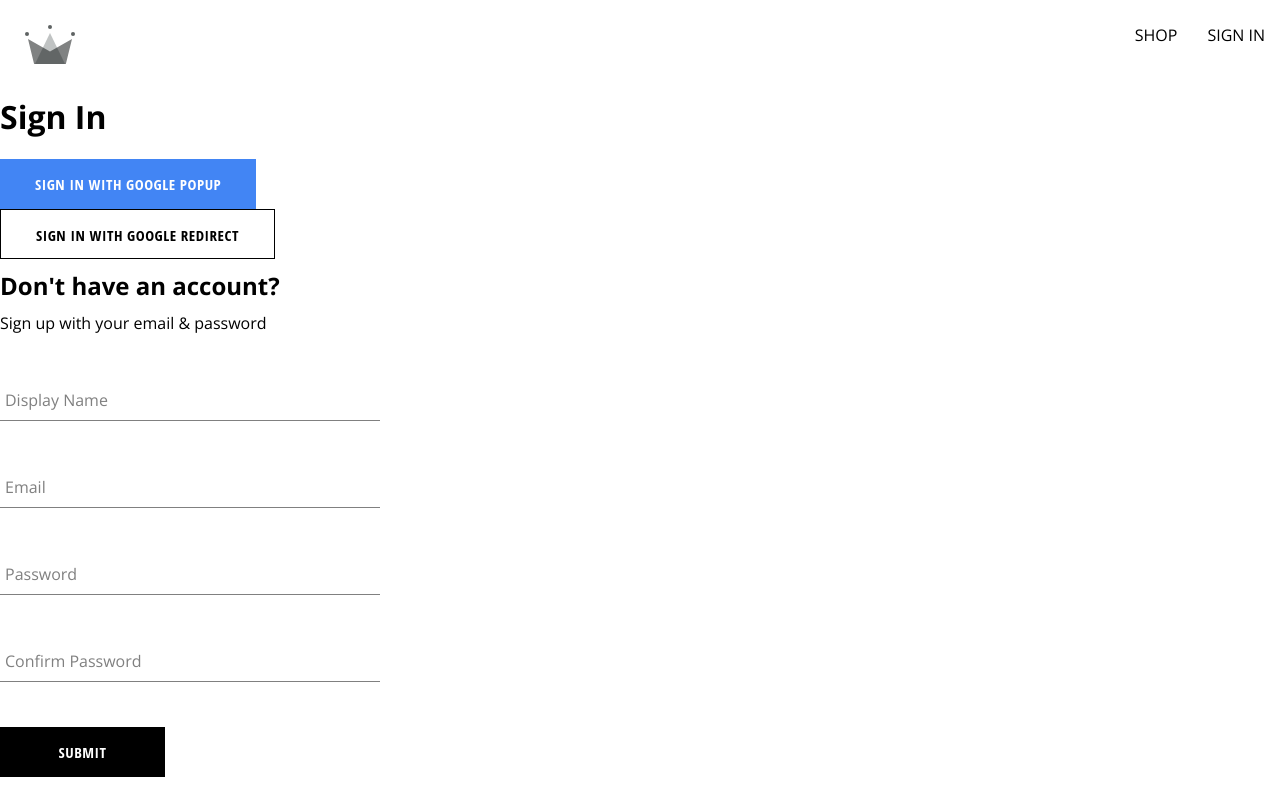
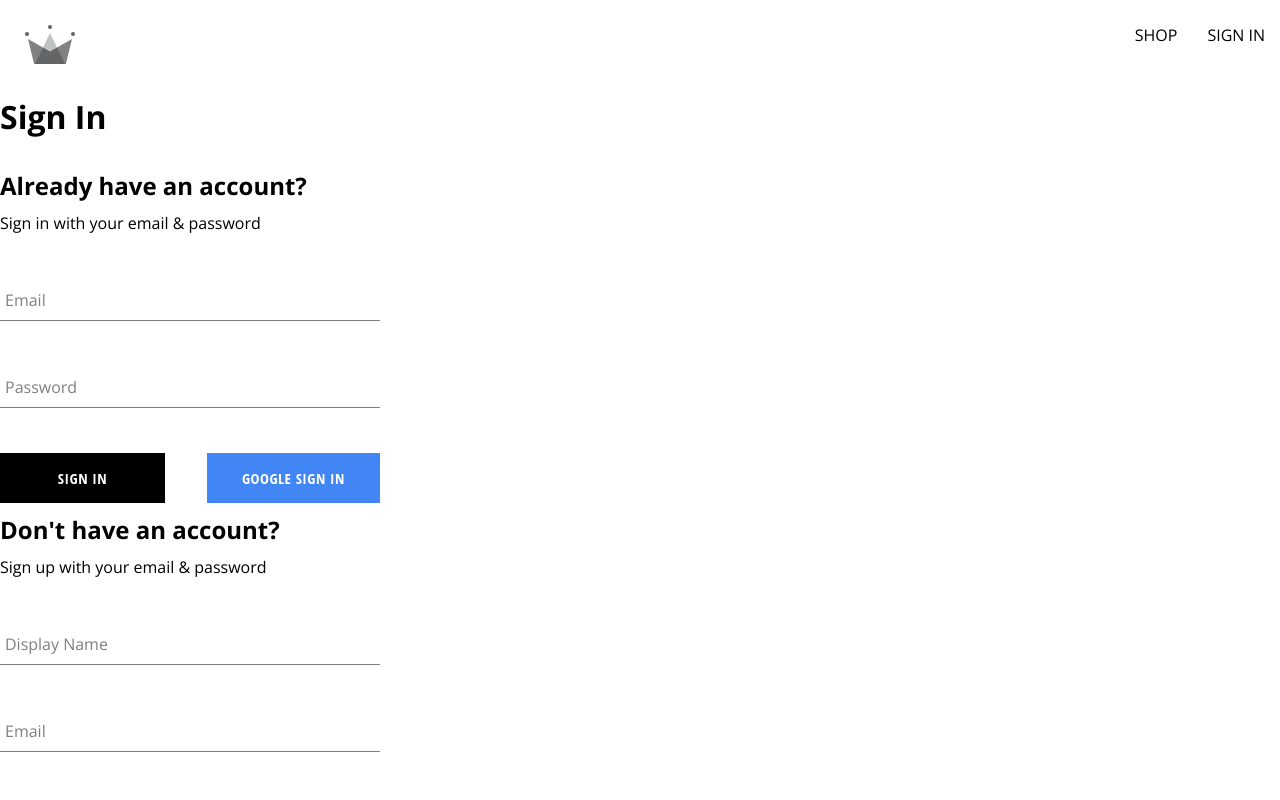
Before and after one commit to Chiewy23/crwn-clothing, a React (Create React App) app: page /auth in a window 1280 px wide. Shown: the top 800 px of the page. Built offline with nearby package versions, Linux system fonts and the light colour scheme.

Commit message:
Additional styling, code tidy-up

```diff
--- a/src/components/sign-in-form/sign-in-form.components.jsx
+++ b/src/components/sign-in-form/sign-in-form.components.jsx
@@ -1,5 +1,5 @@
 import { useState } from "react";
-import { createAuthUserWithEmailAndPassword, createUserDocumentFromAuth } from "../../utilities/firebase/firebase.utils";
+import { signInWithGooglePopup, createUserDocumentFromAuth } from "../../utilities/firebase/firebase.utils";
 
 import FormInput from "../form-input/form-input.component";
 import Button from "../button/button.component";
@@ -35,6 +35,11 @@ const SignInForm = () => {
         setFormFields(defaultFormFields);
     }
 
+    const signInWithGoogle = async () => {
+        const { user } = await signInWithGooglePopup();
+        await createUserDocumentFromAuth(user);
+    }
+
     return (
         <div className="sign-up-container">
             <h2>Already have an account?</h2>
@@ -42,7 +47,10 @@ const SignInForm = () => {
             <form onSubmit={handleSubmit}>
                 <FormInput label="Email" type="email" required onChange={handleChange} name="email" value={email} />
                 <FormInput label="Password" type="password" required onChange={handleChange} name="password" value={password} />
-                <Button type="submit">Sign In</Button>
+                <div className="buttons-container">
+                    <Button type="submit">Sign In</Button>
+                    <Button buttonType="google" onClick={signInWithGoogle}>Google Sign In</Button>
+                </div>
             </form>
         </div>
     );
--- a/src/components/sign-in-form/sign-in-form.styles.scss
+++ b/src/components/sign-in-form/sign-in-form.styles.scss
@@ -6,4 +6,9 @@
     h2 {
         margin: 10px 0;
     }
+
+    .buttons-container {
+        display: flex;
+        justify-content: space-between;
+    }
 }
--- a/src/routes/authentication/authentication.component.jsx
+++ b/src/routes/authentication/authentication.component.jsx
@@ -1,9 +1,9 @@
-import { signInWithGooglePopup, createUserDocumentFromAuth, signInWithGoogleRedirect, auth } from "../../utilities/firebase/firebase.utils";
+import { createUserDocumentFromAuth, auth } from "../../utilities/firebase/firebase.utils";
 import { getRedirectResult } from "firebase/auth";
 import { useEffect } from "react";
 
 import SignUpForm from "../../components/sign-up-form/sign-up-form.components";
-import Button from "../../components/button/button.component";
+import SignInForm from "../../components/sign-in-form/sign-in-form.components";
 
 const Authentication = () => {
 
@@ -11,7 +11,7 @@ const Authentication = () => {
         const fetchData = async () => {
             const response = await getRedirectResult(auth);
             if (response) {
-                const userDocRef = await createUserDocumentFromAuth(response.user);
+                return await createUserDocumentFromAuth(response.user);
             } else {
                 console.log("User not signed-in");
             }
@@ -20,16 +20,10 @@ const Authentication = () => {
         fetchData();
     }, []);
 
-    const loginGoogleUser = async () => {
-        const { user } = await signInWithGooglePopup();
-        const userDocRef = await createUserDocumentFromAuth(user);
-    }
-
     return (
         <div>
             <h1>Sign In</h1>
-            <Button buttonType="google" onClick={loginGoogleUser}>Sign in with Google Popup</Button>
-            <Button buttonType="inverted" onClick={signInWithGoogleRedirect}>Sign in with Google Redirect</Button>
+            <SignInForm />
             <SignUpForm />
         </div>
     )
```
